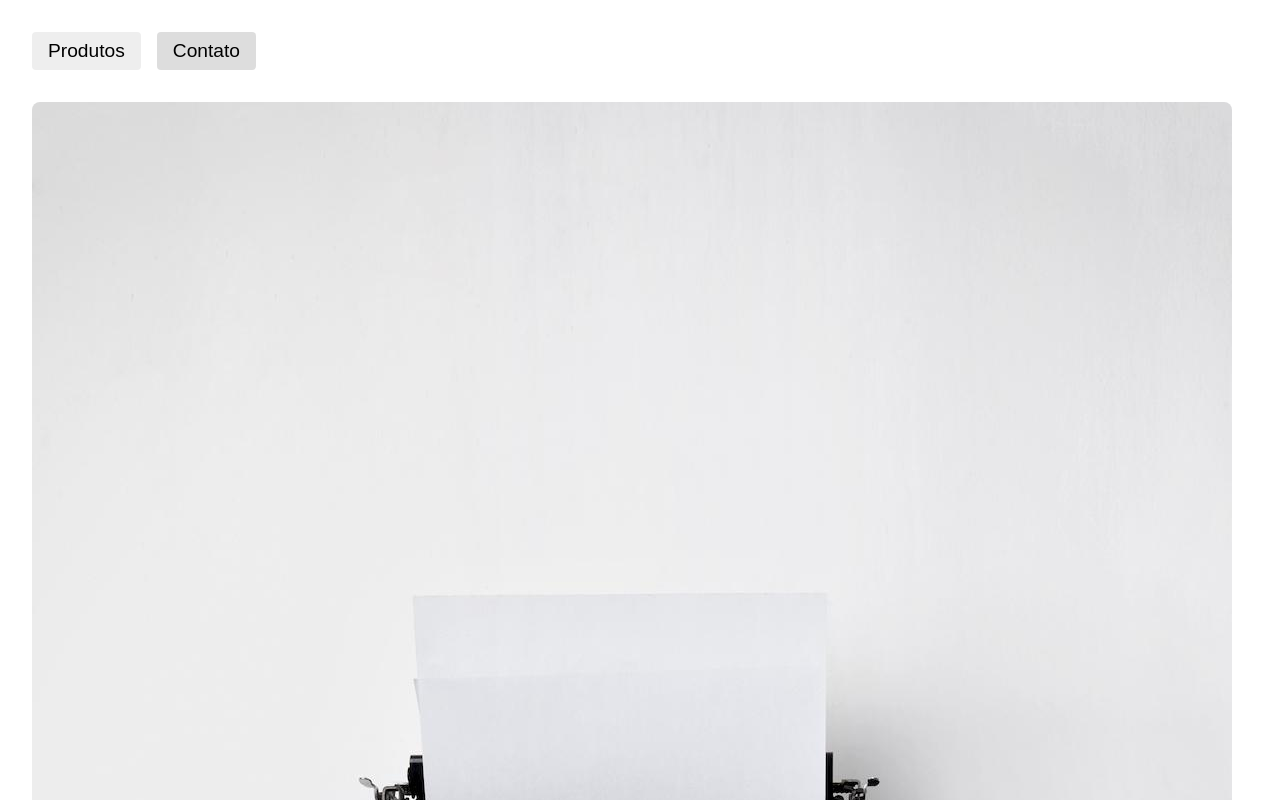
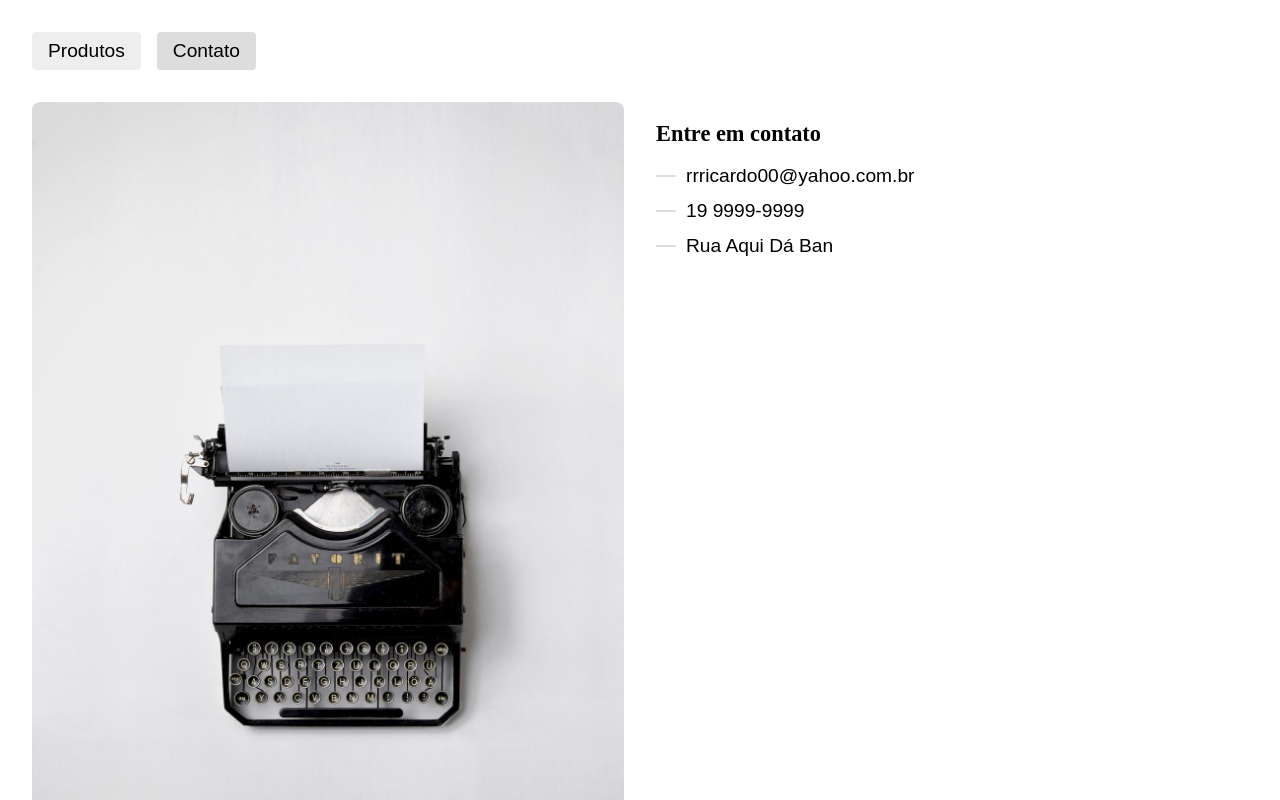
Before and after one commit to rrricardo00/Contact-Page-React, a React (Vite) app: page /contato in a window 1280 px wide. Shown: the top 800 px of the page. Built offline with nearby package versions, Linux system fonts and the light colour scheme.

Commit message:
products

```diff
--- a/index.html
+++ b/index.html
@@ -4,6 +4,7 @@
     <meta charset="UTF-8" />
     <link rel="icon" type="image/svg+xml" href="/src/favicon.svg" />
     <meta name="viewport" content="width=device-width, initial-scale=1.0" />
+    <meta name="description"/>
     <title>Vite App</title>
   </head>
   <body>
--- a/src/App.css
+++ b/src/App.css
@@ -1,17 +1,31 @@
-body{
+body {
     margin: 2rem;
 }
 
-img{
+img {
     max-width: 100%;
     border-radius: .5rem;
 }
 
-a{
+a {
     text-decoration: none;
     color: #000;
 }
 
-h1{
+h1 {
     font-size: 1.4rem;
 }
+
+.anime-left {
+    transform: translateX(-20px);
+    opacity: 0;
+    animation: animeLeft .3s forwards;
+}
+
+@keyframes animeLeft {
+    to {
+        transform: initial;
+        opacity: 1;
+
+    }
+}
--- a/src/Components/Contato.jsx
+++ b/src/Components/Contato.jsx
@@ -1,14 +1,16 @@
 import React from 'react'
 import styles from './Contato.module.css'
 import foto from '../img/contato.jpg'
+import Head from './Head'
 
 const Contato = () => {
     return (
-        <section className={styles.contato}>
+        <section className={`${styles.contato} anime-left`}>
+            <Head title="Contato" content="Página de contatos"/>
             <img src={foto} alt="Contato" />
             <div>
                 <h1>Entre em contato</h1>
-                <ul>
+                <ul className={styles.dados}>
                     <li>rrricardo00@yahoo.com.br</li>
                     <li>19 9999-9999</li>
                     <li>Rua Aqui Dá Ban</li>
--- a/src/Components/Contato.module.css
+++ b/src/Components/Contato.module.css
@@ -0,0 +1,27 @@
+.contato {
+    display: grid;
+    grid-template-columns: repeat(2, 1fr);
+    gap: 2rem;
+}
+
+.dados {
+    padding: 0;
+    list-style: none;
+}
+
+.dados li{
+    font-size: 1.2rem;
+    font-family: Arial, Helvetica, sans-serif;
+    margin-bottom: .8rem;
+    display: flex;
+    align-items: center;
+}
+
+.dados li::before{
+     content: '';
+     display: inline-block;
+     width: 20px;
+     height: 2px;
+     background: #ddd;
+     margin-right: 10px;
+}
--- a/src/Components/Footer.jsx
+++ b/src/Components/Footer.jsx
@@ -3,7 +3,7 @@ import styles from './Footer.module.css'
 
 const Footer = () => {
   return (
-    <div className={styles.footer}>Footer</div>
+    <div className={styles.footer}><h1>Footer</h1></div>
   )
 }
 
--- /dev/null
+++ b/src/Components/Head.jsx
@@ -0,0 +1,15 @@
+import React from 'react'
+
+const Head = (props) => {
+
+    React.useEffect(() => {
+        document.title = props.title
+        document.querySelector('meta[name="description"]').setAttribute('content', props.content)
+    }, [props])
+
+    return (
+        <></>
+    )
+}
+
+export default Head
--- /dev/null
+++ b/src/Components/Produto.jsx
@@ -0,0 +1,10 @@
+import React from 'react'
+import styles from './Produto.module.css'
+
+const Produto = () => {
+  return (
+    <div className={styles.produto}>Produto</div>
+  )
+}
+
+export default Produto
--- /dev/null
+++ b/src/Components/Produto.module.css
@@ -0,0 +1,3 @@
+.produto{
+
+}
--- a/src/Components/Produtos.jsx
+++ b/src/Components/Produtos.jsx
@@ -1,9 +1,38 @@
+import axios from 'axios'
 import React from 'react'
+import { Link } from 'react-router-dom'
+import Head from './Head'
 import styles from './Produtos.module.css'
 
 const Produtos = () => {
+
+  const [produtos, setProdutos] = React.useState(null)
+
+  React.useEffect(() => {
+    axios.get(process.env.URL)
+      .then(res => {
+        setProdutos(res.data)
+        console.log(res.data)
+      })
+      .catch(error => {
+        console.log(error)
+      })
+  }, [])
+
+  if (produtos === null) return null
+
   return (
-    <div className={styles.produtos}>Produtos</div>
+    <section className={`${styles.produtos} anime-left`}>
+      <Head title="Produtos" content="Página de produtos" />
+      {produtos.map((produto) => {
+        return (
+          <Link to={`produto/${produto.id}`} key={produto.id}>
+            <img src={produto.fotos[0].src} alt={produto.fotos[0].titulo} />
+            <h1 className={styles.nome}>{produto.nome}</h1>
+          </Link>
+        )
+      })}
+    </section>
   )
 }
 
--- a/src/Components/Produtos.module.css
+++ b/src/Components/Produtos.module.css
@@ -0,0 +1,3 @@
+.nome{
+
+}
--- a/src/main.jsx
+++ b/src/main.jsx
@@ -5,6 +5,7 @@ import { BrowserRouter, Routes, Route } from "react-router-dom";
 import Footer from './Components/Footer';
 import Header from './Components/Header';
 import Produtos from './Components/Produtos';
+import Produto from './Components/Produto';
 import Contato from './Components/Contato';
 import NotFound from './Components/NotFound';
 
@@ -16,6 +17,7 @@ ReactDOM.createRoot(document.getElementById('root')).render(
       <div className='content'>
         <Routes>
           <Route path='/' element={<Produtos />} />
+          <Route path='produto/:id' element={<Produto />} />
           <Route path='contato' element={<Contato />} />
           <Route path='*' end element={<NotFound />} />
         </Routes>
```
Also changed, not shown: 1 other file (tests, documents, lock files or other folders).
